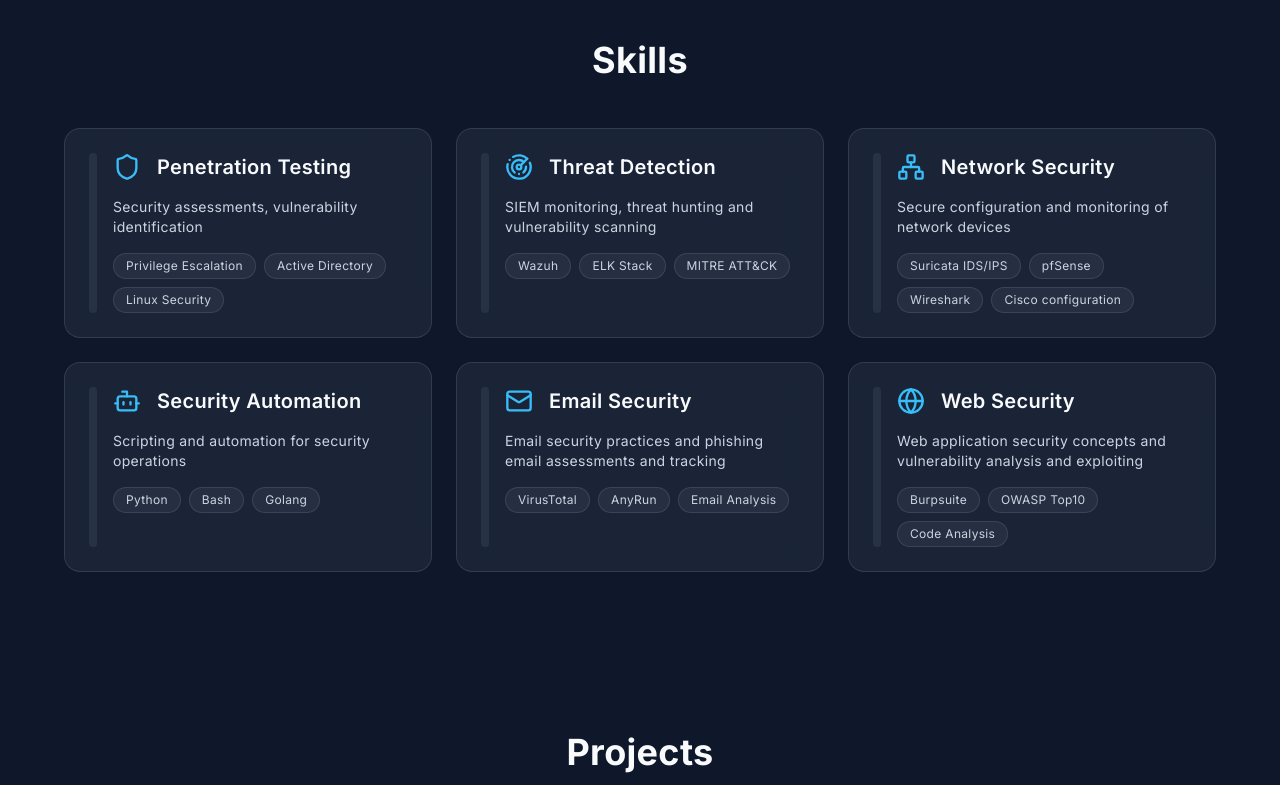
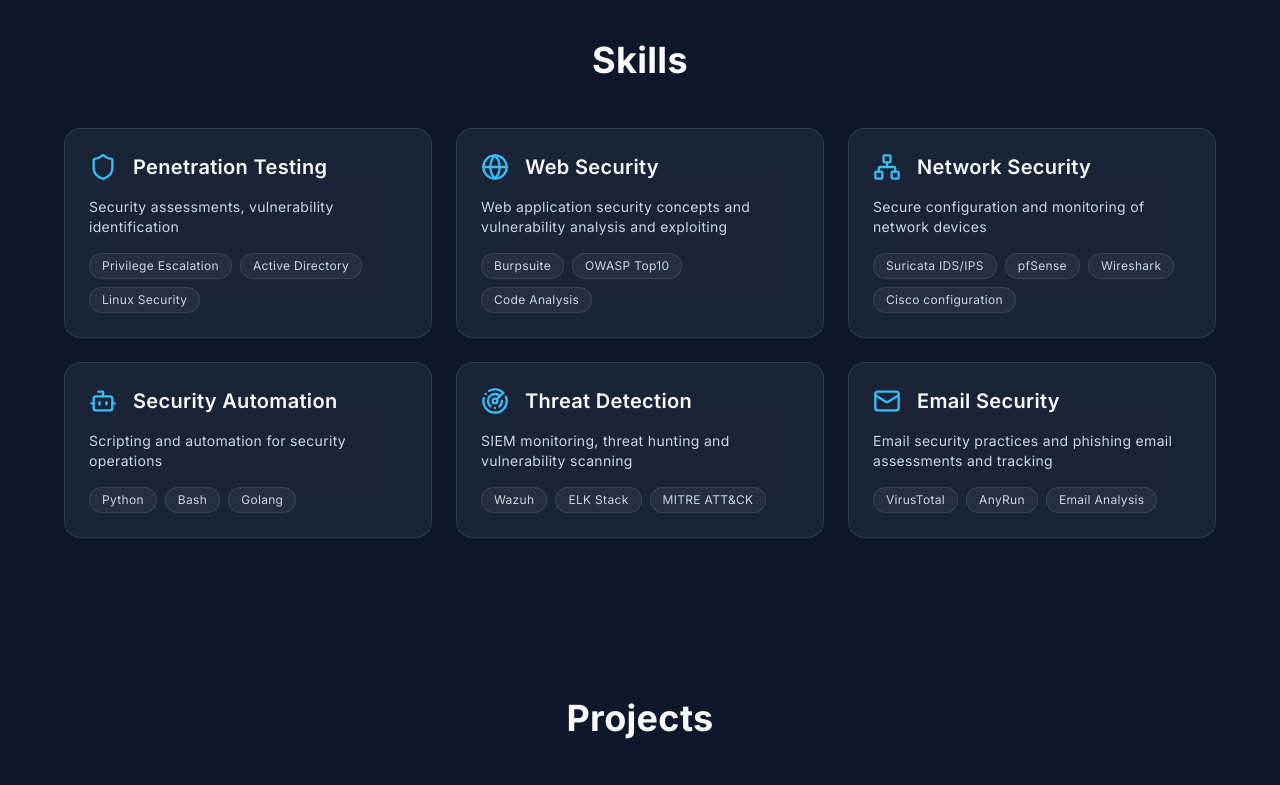
Before and after one commit to d0ughb0yy/portfolio-v2, a React (Vite) app: page / in a window 1280 px wide. Shown: the part 1300-2085 px from the top of the page. Built offline with nearby package versions, Linux system fonts and the light colour scheme.

Commit message:
Skill and navbar small design changes

```diff
--- a/src/components/layout/Header.jsx
+++ b/src/components/layout/Header.jsx
@@ -18,7 +18,7 @@
 
 return (
   <header className="fixed top-0 left-0 right-0 md:top-4 md:left-4 md:right-4 z-50">
-  <nav className={`max-w-6xl mx-auto px-4 py-3 flex items-center justify-between bg-bg-card ${isMenuOpen ? '' : 'border-b border-border/30'} md:rounded-2xl`}>
+  <nav className={`max-w-6xl mx-auto px-4 py-3 flex items-center justify-between bg-bg-card/80 backdrop-blur-md ${isMenuOpen ? '' : 'border-b border-border/30'} md:rounded-2xl`}>
 <button
   onClick={() => scroll.scrollToTop()}
   className="text-xl font-bold text-primary hover:text-accent transition-colors cursor-pointer"
@@ -95,7 +95,7 @@
             ease: 'easeOut',
             boxShadow: { delay: 0.1, duration: 0.2 }
           }}
-          className="md:hidden max-w-6xl mx-auto bg-bg-card"
+          className="md:hidden max-w-6xl mx-auto bg-bg-card/80 backdrop-blur-md"
         >
            <div className="flex flex-col items-center py-6 gap-2">
              {navLinks.map((link) => (
--- a/src/components/ui/SkillCard.jsx
+++ b/src/components/ui/SkillCard.jsx
@@ -1,6 +1,5 @@
 import { motion } from 'framer-motion';
 import { Shield, Radar, Network, Bot, Mail, Globe } from 'lucide-react';
-import { getTierColor } from '../../data/skills';
 
 const iconMap = {
   shield: Shield,
@@ -13,7 +12,6 @@
 
 const SkillCard = ({ skill, index }) => {
   const IconComponent = iconMap[skill.icon] || Shield;
-  const tierColor = getTierColor(skill.tier);
 
   return (
     <motion.div
@@ -26,18 +24,9 @@
       <motion.div
         whileHover={{ y: -4, scale: 1.02 }}
         transition={{ duration: 0.15 }}
-        className="bg-bg-card/80 backdrop-blur-xl rounded-2xl p-6 border border-border/50 hover:border-primary/70 hover:shadow-[0_0_20px_rgba(56,189,248,0.3)] flex gap-4 w-full"
+        className="bg-bg-card/80 backdrop-blur-xl rounded-2xl p-6 border border-border/50 hover:border-primary/70 hover:shadow-[0_0_20px_rgba(56,189,248,0.3)] w-full"
       >
-       <div className="relative w-2 bg-border/30 rounded-full overflow-hidden flex-shrink-0">
-         <div
-           className="absolute bottom-0 w-full rounded-full"
-           style={{
-             height: `${skill.proficiency}%`,
-             backgroundColor: tierColor
-           }}
-         />
-       </div>
-
+        <div className="flex gap-4">
           <div className="flex-1">
             <div className="flex items-center gap-4 mb-4">
               <div className="text-primary">
@@ -60,6 +49,7 @@
               ))}
             </div>
           </div>
+        </div>
       </motion.div>
     </motion.div>
   );
--- a/src/data/skills.js
+++ b/src/data/skills.js
@@ -3,25 +3,22 @@
     id: 1,
     name: "Penetration Testing",
     tier: "Intermediate",
-    proficiency: 53,
     description: "Security assessments, vulnerability identification",
     tools: ["Privilege Escalation", "Active Directory", "Linux Security"],
     icon: "shield",
   },
   {
-    id: 2,
-    name: "Threat Detection",
-    tier: "Proficient",
-    proficiency: 60,
-    description: "SIEM monitoring, threat hunting and vulnerability scanning",
-    tools: ["Wazuh", "ELK Stack", "MITRE ATT&CK"],
-    icon: "radar",
+    id: 6,
+    name: "Web Security",
+    tier: "Intermediate",
+    description: "Web application security concepts and vulnerability analysis and exploiting",
+    tools: ["Burpsuite", "OWASP Top10", "Code Analysis"],
+    icon: "globe",
   },
   {
     id: 3,
     name: "Network Security",
     tier: "Beginner",
-    proficiency: 34,
     description: "Secure configuration and monitoring of network devices",
     tools: ["Suricata IDS/IPS", "pfSense", "Wireshark", "Cisco configuration"],
     icon: "network",
@@ -29,41 +26,25 @@
   {
     id: 4,
     name: "Security Automation",
-    tier: "Proficient",
-    proficiency: 60,
+    tier: "Intermediate",
     description: "Scripting and automation for security operations",
     tools: ["Python", "Bash", "Golang"],
     icon: "bot",
   },
   {
+    id: 2,
+    name: "Threat Detection",
+    tier: "Proficient",
+    description: "SIEM monitoring, threat hunting and vulnerability scanning",
+    tools: ["Wazuh", "ELK Stack", "MITRE ATT&CK"],
+    icon: "radar",
+  },
+  {
     id: 5,
     name: "Email Security",
     tier: "Beginner",
-    proficiency: 35,
     description: "Email security practices and phishing email assessments and tracking",
     tools: ["VirusTotal", "AnyRun", "Email Analysis"],
     icon: "mail",
   },
-  {
-    id: 6,
-    name: "Web Security",
-    tier: "Intermediate",
-    proficiency: 60,
-    description: "Web application security concepts and vulnerability analysis and exploiting",
-    tools: ["Burpsuite", "OWASP Top10", "Code Analysis"],
-    icon: "globe",
-  },
 ];
-
-export const getTierColor = (tier) => {
-  switch (tier) {
-    case "Proficient":
-      return "var(--color-proficient)";
-    case "Intermediate":
-      return "var(--color-intermediate)";
-    case "Beginner":
-      return "var(--color-beginner)";
-    default:
-      return "var(--color-text-muted)";
-  }
-};
```
Also changed, not shown: 1 other file (tests, documents, lock files or other folders). Lines whose indentation alone changed are shown as unchanged.
